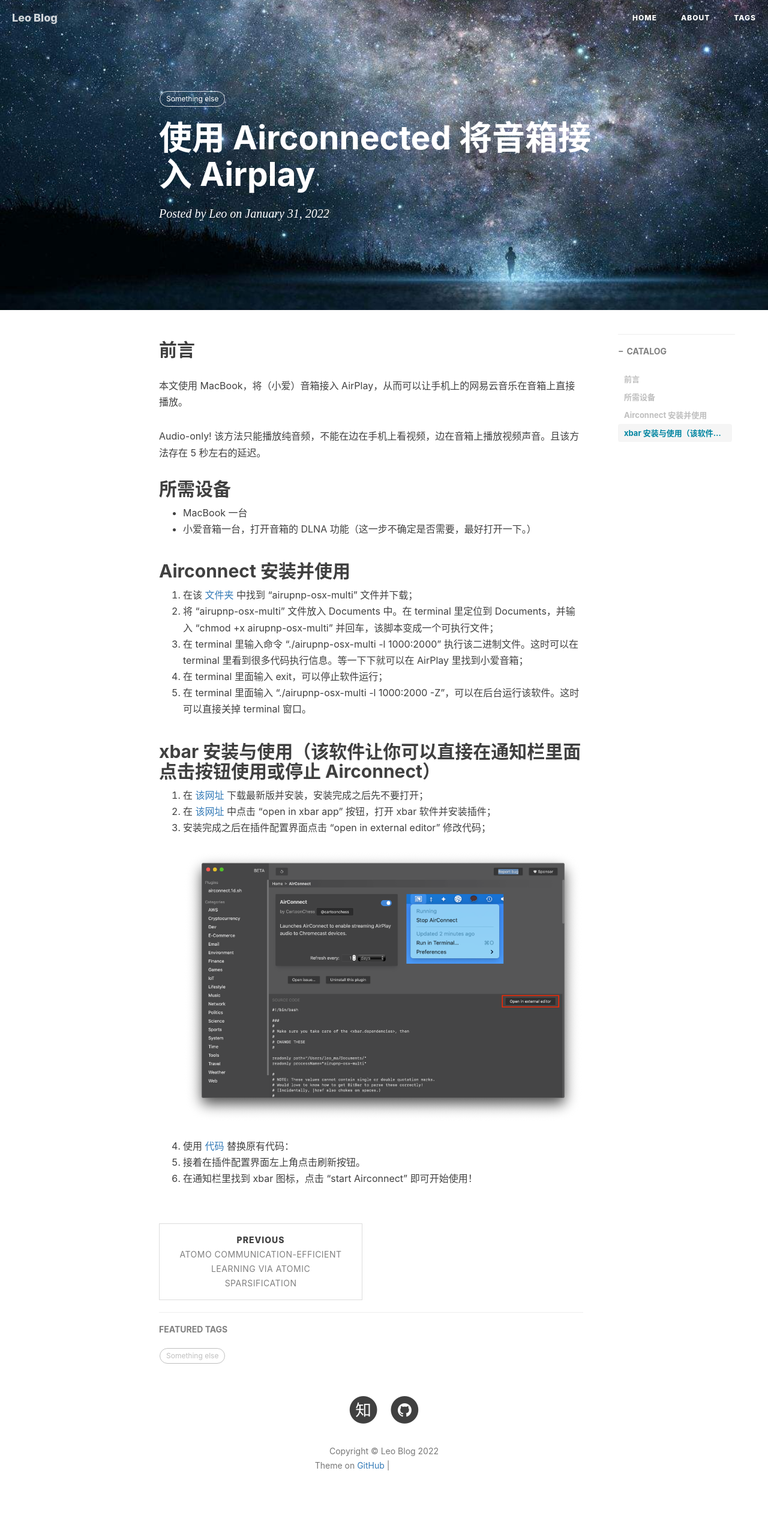
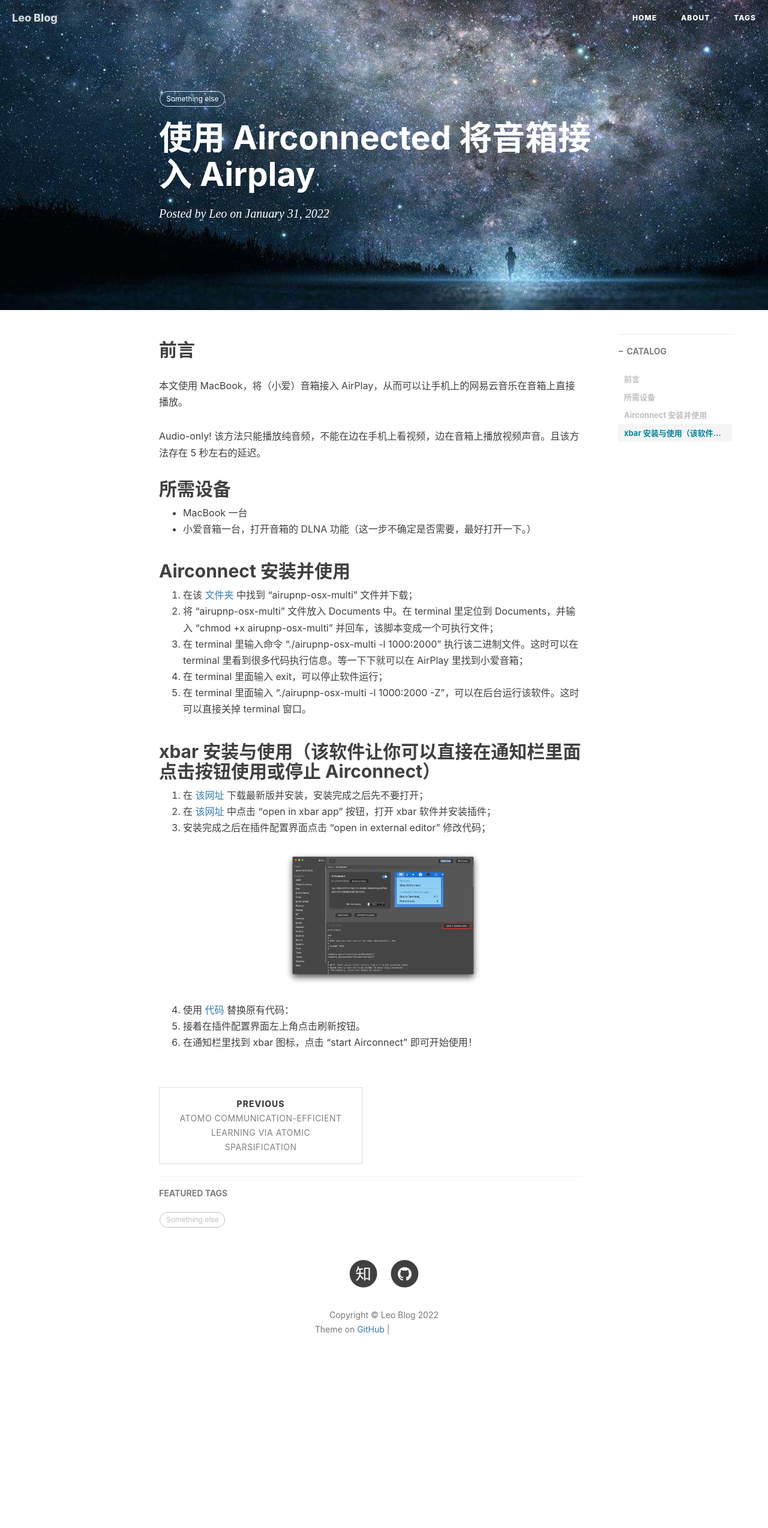
Before and after one commit to derek1998/derek1998.github.io, a Jekyll site: the page built from _posts/2022-01-31-Airconnect.md, in a window 1280 px wide. Shown: the whole page at 60% size. Built offline with Jekyll 4.4.1, drawn with Linux system fonts in a browser that asks for light colours; nearby versions of some CDN libraries; comment, search, counter and statistics services are not loaded; after the commit the page ends 2321 px from its top, so only the background shows below that; grey boxes are pictures that could not be loaded.

Commit message:
Update 2022-01-31-Airconnect.md

```diff
--- a/_posts/2022-01-31-Airconnect.md
+++ b/_posts/2022-01-31-Airconnect.md
@@ -33,7 +33,8 @@ tags:
 1. 在 [该网址](https://github.com/matryer/xbar/releases) 下载最新版并安装，安装完成之后先不要打开；
 2. 在 [该网址](https://xbarapp.com/docs/plugins/Music/airconnect.1d.sh.html) 中点击 "open in xbar app" 按钮，打开 xbar 软件并安装插件；
 3. 安装完成之后在插件配置界面点击 “open in external editor” 修改代码；
-![img](https://github.com/derek1998/derek1998.github.io/blob/main/figures/plugin.png)
+<img src="https://github.com/derek1998/derek1998.github.io/blob/main/figures/plugin.png" width="50%">
+
 4. 使用 [代码](https://github.com/derek1998/derek1998.github.io/blob/main/src/xbar_plugin.txt) 替换原有代码：
 5. 接着在插件配置界面左上角点击刷新按钮。
 6. 在通知栏里找到 xbar 图标，点击 “start Airconnect” 即可开始使用！
```
